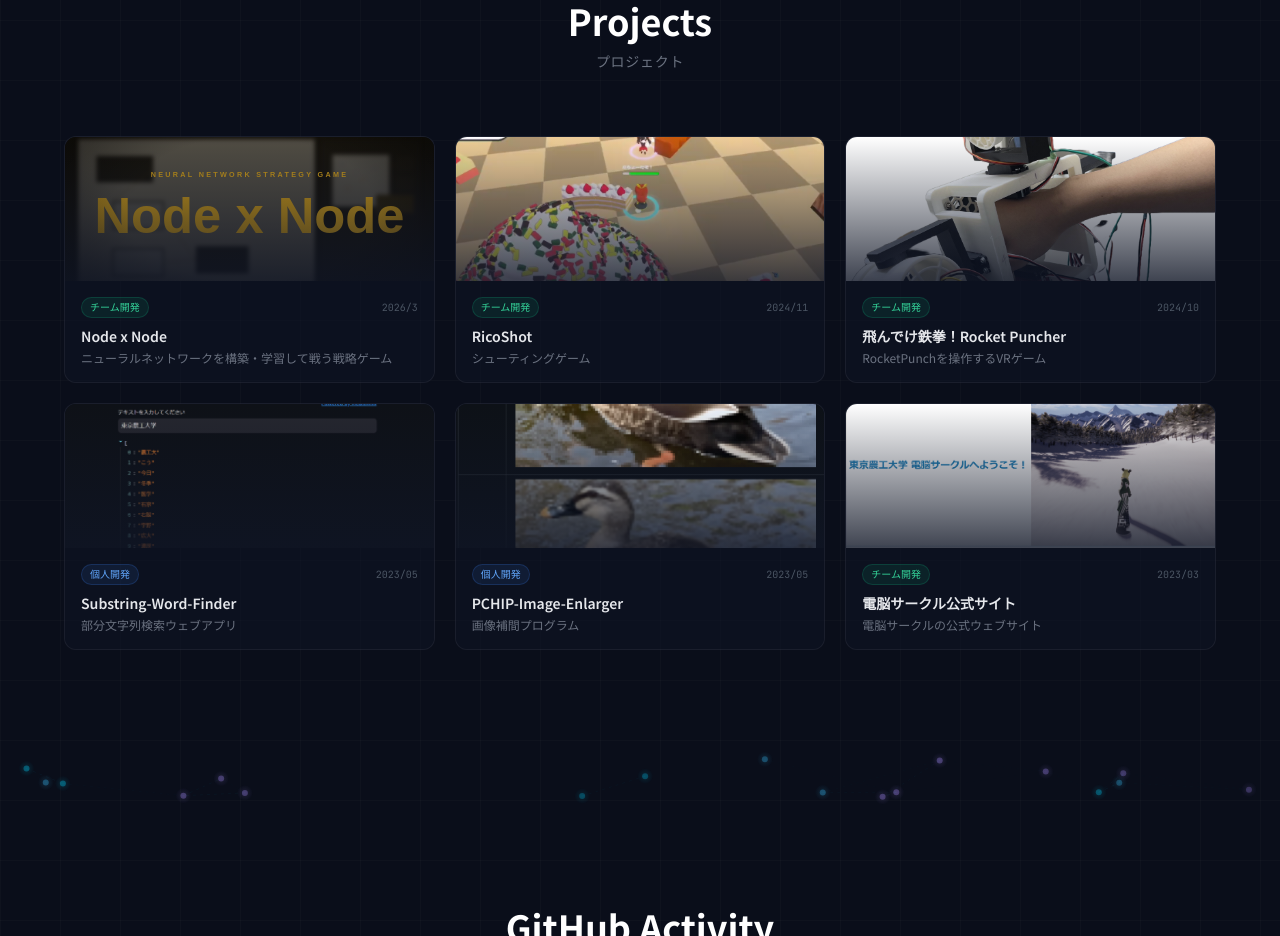
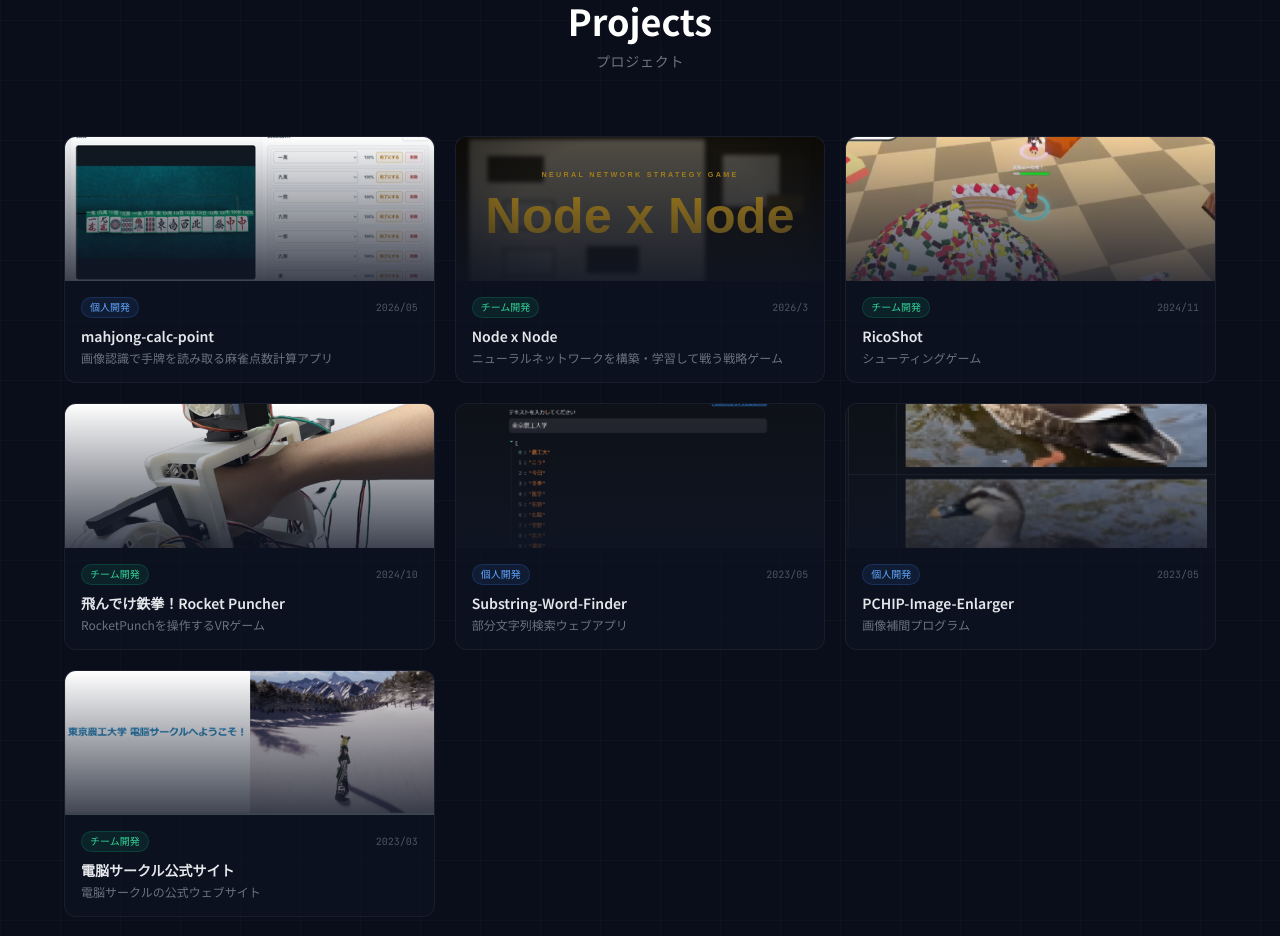
Before and after one commit to toufu-24/portfolio, a Next.js app: page / in a window 1280 px wide. Shown: the part 5380-6316 px from the top of the page. Built offline with nearby package versions, Linux system fonts and the light colour scheme; no server answers.

Commit message:
Add mahjong calc point project to portfolio

```diff
--- a/components/ProjectsList.tsx
+++ b/components/ProjectsList.tsx
@@ -63,6 +63,14 @@ const projects: Project[] = [
     detailPath: "Node-x-Node.md",
     tags: ["チーム開発"],
     date: "2026/3",
+  },
+  {
+    title: "mahjong-calc-point",
+    thumbnail: "/projects/mahjong-calc-point.png",
+    description: "画像認識で手牌を読み取る麻雀点数計算アプリ",
+    detailPath: "mahjong-calc-point.md",
+    tags: ["個人開発"],
+    date: "2026/05",
   },
 ]
 
```
Also changed, not shown: public/projects/mahjong-calc-point.md (added, +13 -0 lines), public/projects/mahjong-calc-point.png (added).
